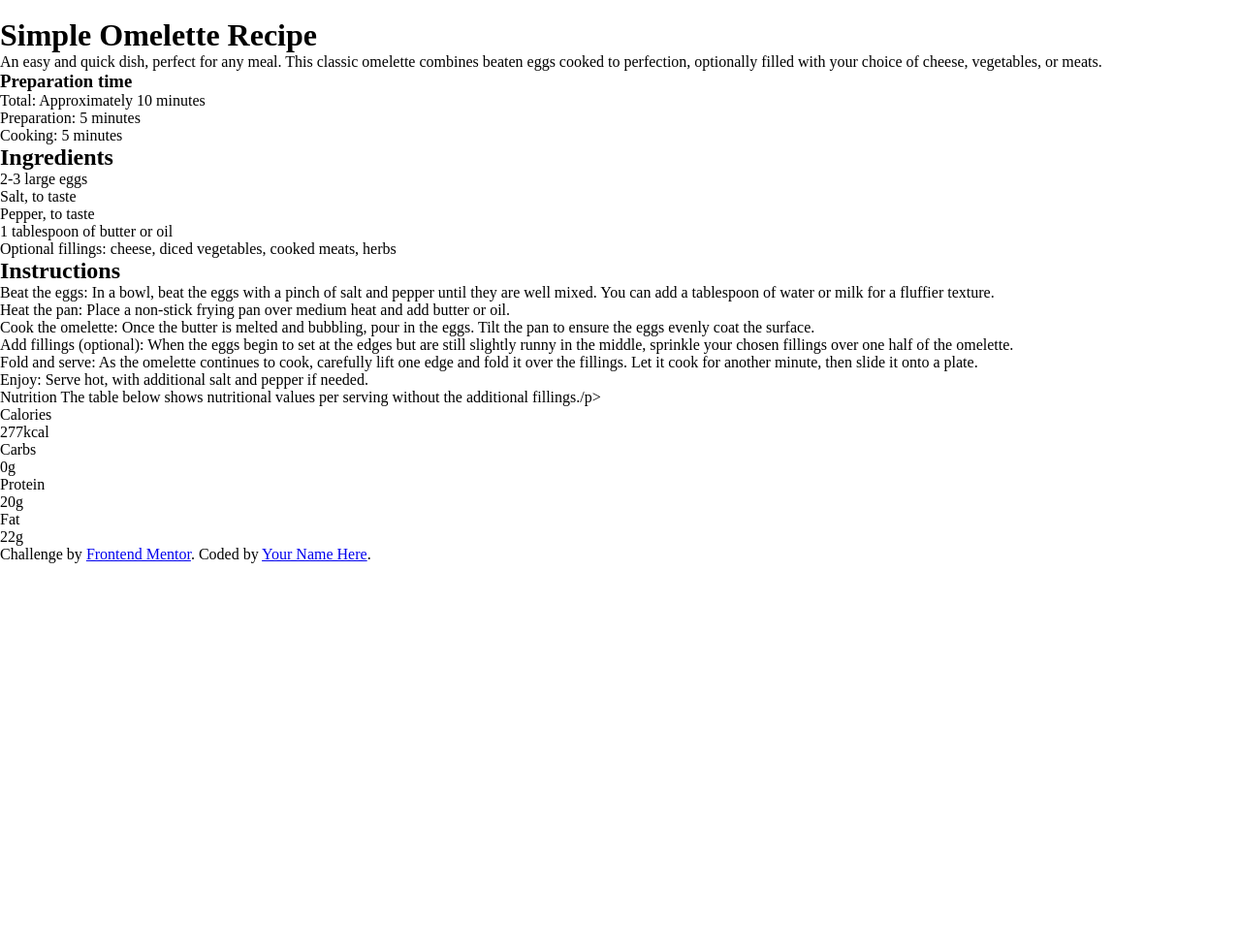
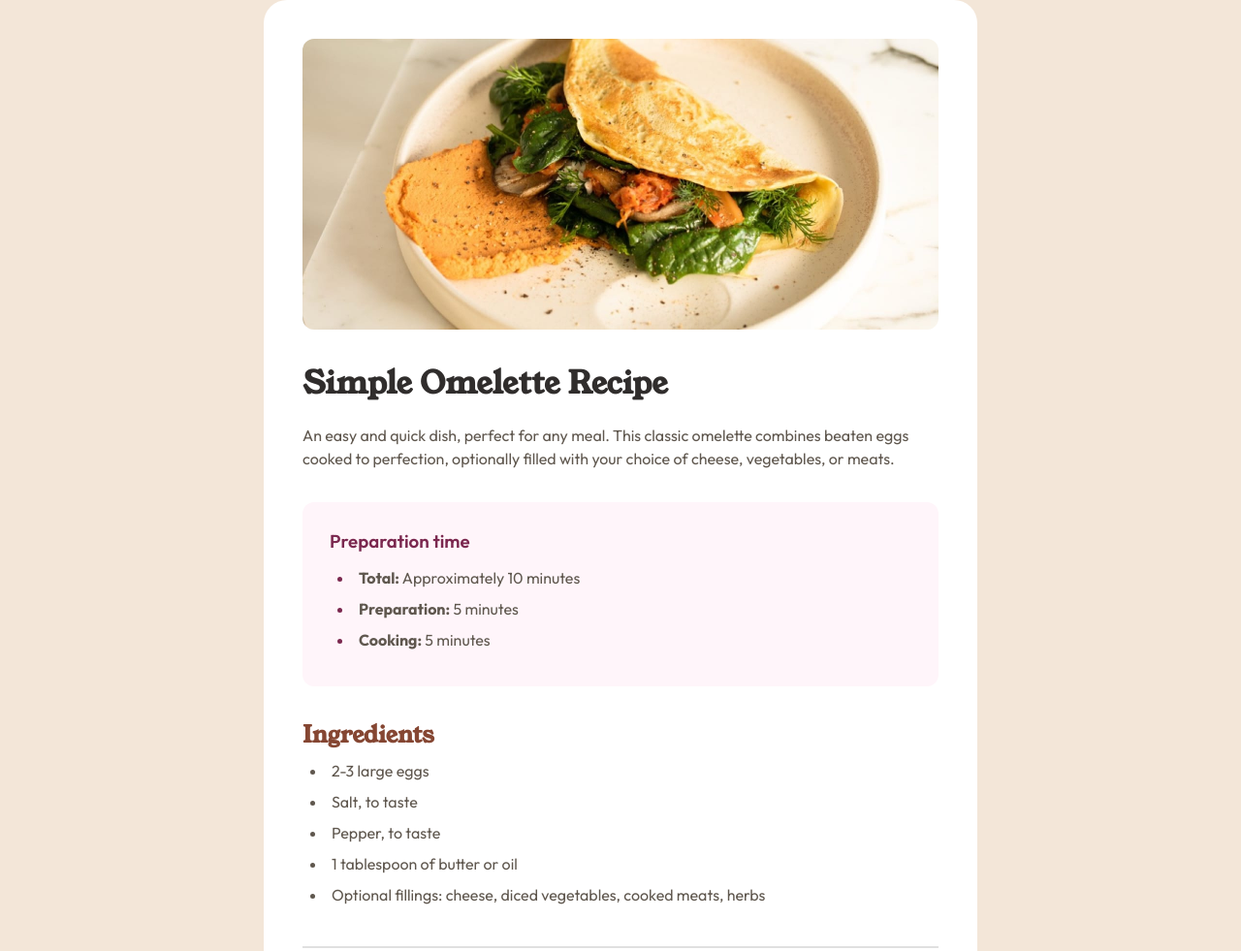
Before and after one commit to nainsworth/recipe-page, a plain HTML site: page index.html in a window 1280 px wide. Shown: the top 981 px of the page at 97% size. Before the commit the page ends 800 px from the top, so only its background shows below. Drawn offline with Linux system fonts and the light colour scheme.

Commit message:
Added image and majority of the styling

```diff
--- a/index.html
+++ b/index.html
@@ -20,7 +20,11 @@
       <!-- Card -->
       <div class="card">
         <!-- Recipe Image -->
-        <img src="" alt="" class="recipe-image" />
+        <img
+          src="./assets/images/image-omelette.jpeg"
+          alt="omelette image"
+          class="recipe-image"
+        />
 
         <!-- Recipe Description -->
         <div class="info">
@@ -36,9 +40,11 @@
         <div class="prep-time-section">
           <h3 class="prep-title">Preparation time</h3>
           <ul>
-            <li>Total: Approximately 10 minutes</li>
-            <li>Preparation: 5 minutes</li>
-            <li>Cooking: 5 minutes</li>
+            <li class="prep-list">
+              <strong>Total:</strong> Approximately 10 minutes
+            </li>
+            <li class="prep-list"><strong>Preparation:</strong> 5 minutes</li>
+            <li class="prep-list"><strong>Cooking:</strong> 5 minutes</li>
           </ul>
         </div>
 
@@ -55,6 +61,8 @@
             </li>
           </ul>
         </div>
+
+        <hr noshade />
 
         <!-- Instruction Section -->
         <div class="instruction-section">
@@ -89,6 +97,8 @@
           </ol>
         </div>
 
+        <hr noshade />
+
         <!-- Nutrition Section -->
         <div class="nutrition-section">
           <h2 class="section-title"></h2>
@@ -102,14 +112,17 @@
             <p class="macro">Calories</p>
             <p class="value">277kcal</p>
           </div>
+          <hr noshade />
           <div class="row">
             <p class="macro">Carbs</p>
             <p class="value">0g</p>
           </div>
+          <hr noshade />
           <div class="row">
             <p class="macro">Protein</p>
             <p class="value">20g</p>
           </div>
+          <hr noshade />
           <div class="row">
             <p class="macro">Fat</p>
             <p class="value">22g</p>
--- a/style.css
+++ b/style.css
@@ -7,7 +7,7 @@
   --white: hsl(0, 0%, 100%);
   --rose-white: hsl(330, 100%, 98%);
   --eggshell: hsl(30, 54%, 90%);
-  --light-grey: hsl(30, 18%, 87%);
+  --light-grey: hsl(0, 0%, 88%);
   --wenge-brown: hsl(30, 10%, 34%);
   --dark-charcoal: hsl(24, 5%, 18%);
 
@@ -32,7 +32,7 @@
   margin: 0;
   padding: 0;
   box-sizing: border-box;
-  font-family: var(--font-family);
+  font-family: var(--font-outfit);
 }
 
 /* General Styling */
@@ -41,10 +41,105 @@ html {
   width: 100%;
 }
 
-/* body {
-  background-color: var(--off-black);
+h1 {
+  color: var(--dark-charcoal);
+}
+
+h2 {
+  color: var(--nutmeg);
+}
+
+h1,
+h2 {
+  font-family: var(--font-young-serif);
+}
+
+ul {
+  list-style-position: inside;
+}
+
+li {
+  margin: 8px;
+}
+
+p,
+li {
+  color: var(--wenge-brown);
+  line-height: 24px;
+}
+
+hr {
+  border-color: var(--light-grey);
+}
+
+body {
+  background-color: var(--eggshell);
   display: flex;
+  flex-direction: column;
   justify-content: center;
   align-items: center;
   min-height: 100vh;
-} */
+}
+
+main {
+  display: flex;
+  flex-direction: column;
+  justify-content: center;
+  align-items: center;
+}
+
+.card {
+  background-color: var(--white);
+  max-width: 736px;
+  /* min-height: 1708px; */
+  border-radius: 24px;
+  padding: 40px;
+  display: flex;
+  flex-direction: column;
+  justify-content: space-between;
+  gap: 33px;
+}
+
+.recipe-image {
+  max-width: 100%;
+  border-radius: 12px;
+}
+
+.info {
+  display: flex;
+  flex-direction: column;
+  gap: 19px;
+}
+
+.prep-time-section {
+  background-color: var(--rose-white);
+  border-radius: 12px;
+  padding: 28px;
+}
+
+.prep-title {
+  color: var(--dark-raspberry);
+  font-weight: var(--font-semi-bold);
+  margin-bottom: 14px;
+}
+
+.prep-list::marker {
+  color: var(--dark-raspberry);
+}
+
+/* Footer */
+footer {
+  display: flex;
+  justify-content: center;
+}
+.attribution {
+  font-size: 11px;
+  text-align: center;
+  /* position: absolute; */
+  /* bottom: 20px; */
+  color: var(--dark-charcoal);
+  margin: 20px;
+}
+.attribution a {
+  color: var(--dark-raspberry);
+}
```
